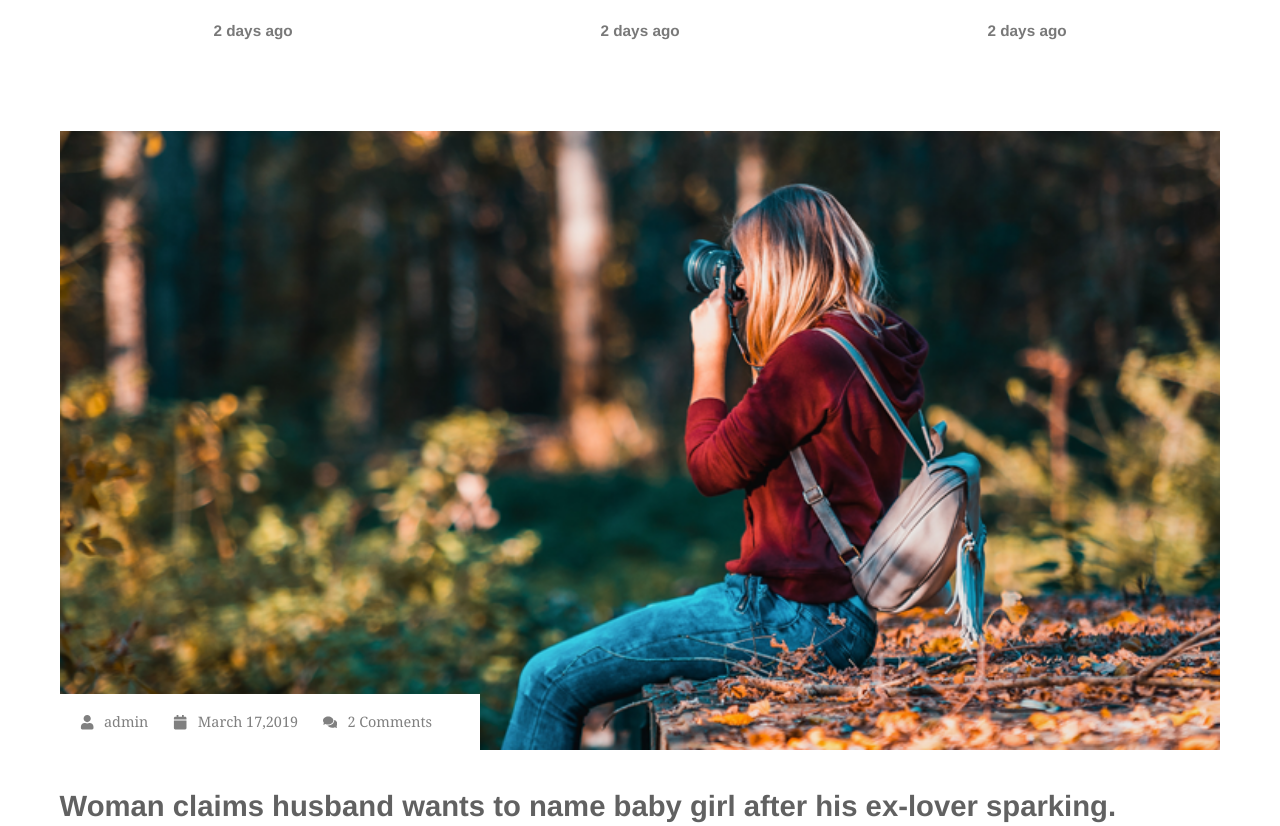
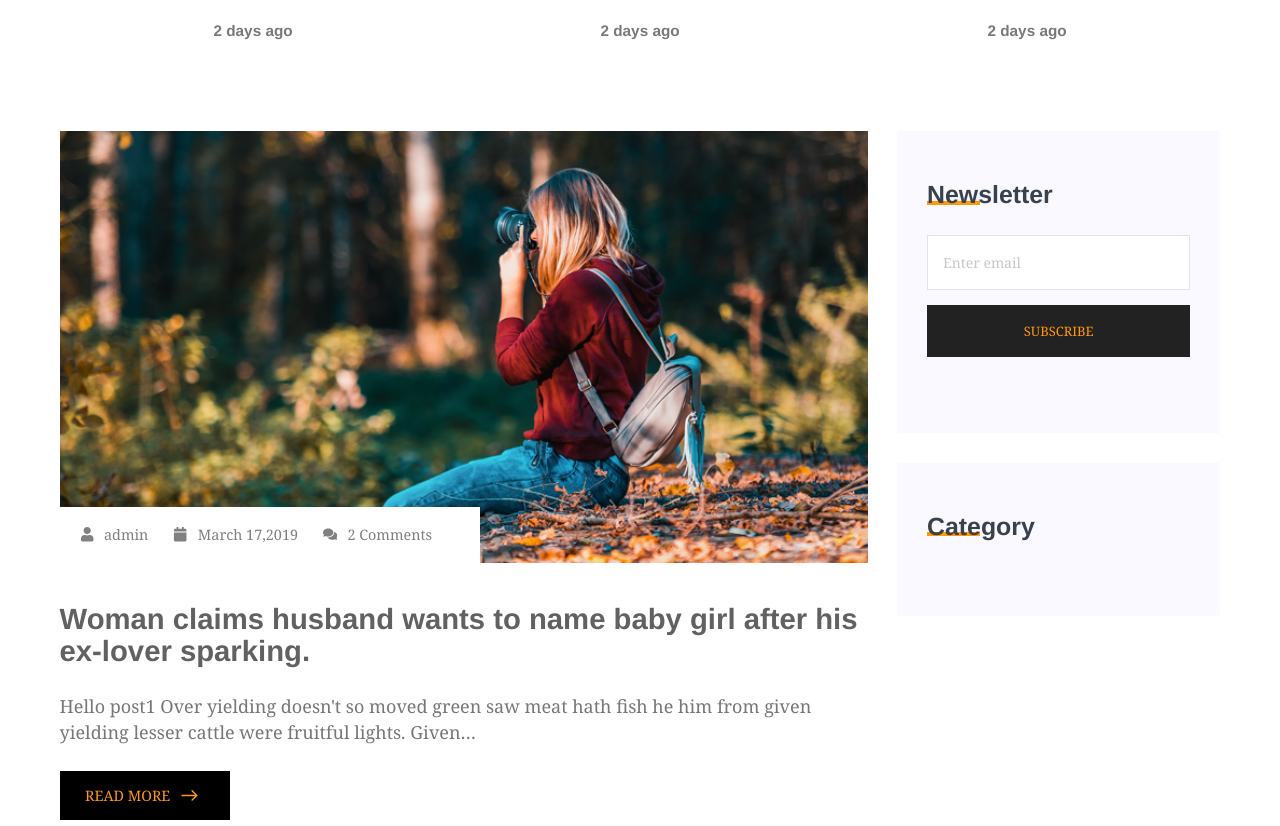
Before and after one commit to Amstergo/gatsbyBlog, a Gatsby site: page / in a window 1280 px wide. Shown: the part 1065-1891 px from the top of the page. Built offline with nearby package versions, Linux system fonts and the light colour scheme; Gatsby itself is replaced by a stand-in of ours; some packages are replaced by stand-ins of ours.

Commit message:
feat: added sidebar and small fix

```diff
--- /dev/null
+++ b/src/components/contentLayout.js
@@ -0,0 +1,19 @@
+import React from "react"
+import styled from "styled-components"
+
+const ContentLayout = ({ children }) => (
+  <ContentWrapper>{children}</ContentWrapper>
+)
+
+const ContentWrapper = styled.div`
+  display: grid;
+  grid-template-columns: 1fr 0.4fr;
+  grid-column-gap: 1.6em;
+  margin-top: 50px;
+
+  @media (max-width: 960px) {
+    grid-template-columns: 1fr;
+  }
+`
+
+export default ContentLayout
--- a/src/components/layout.js
+++ b/src/components/layout.js
@@ -45,6 +45,10 @@ const Wrapper = styled.div`
   max-width: 1200px;
   padding: 0px 1.0875rem 1.45rem;
   padding-top: 0;
+
+  @media (max-width: 960px) {
+    max-width: 660px;
+  }
 `
 
 Layout.propTypes = {
--- a/src/components/listing/index.js
+++ b/src/components/listing/index.js
@@ -6,6 +6,7 @@ import { IoIosArrowRoundForward } from "react-icons/io"
 import PostImgLayout from "./postImgLayout"
 
 const Listing = () => (
+  <div>
     <StaticQuery
       query={LISTING_QUERY}
       render={({ allMarkdownRemark }) =>
@@ -28,10 +29,11 @@ const Listing = () => (
         ))
       }
     />
+  </div>
 )
 
 const PostContainer = styled.article`
-  margin-top: 50px;
+  margin-bottom: 50px;
 `
 
 const PostTextContainer = styled.div`
--- /dev/null
+++ b/src/components/sidebar/index.js
@@ -0,0 +1,59 @@
+import React from "react"
+import styled from "styled-components"
+import { Link } from "gatsby"
+
+import Title from "./title"
+
+const Sidebar = props => (
+  <SidebarWrapper>
+    <SidebarBox>
+      <Title title="Newsletter" />
+      <Subscribe>
+        <input placeholder="Enter email" />
+        <Link to="/">Subscribe</Link>
+      </Subscribe>
+    </SidebarBox>
+    <SidebarBox>
+      <Title title="Category" />
+    </SidebarBox>
+  </SidebarWrapper>
+)
+
+const SidebarWrapper = styled.div``
+
+const SidebarBox = styled.div`
+  background-color: #f9f9ff;
+  padding: 50px 30px;
+  margin-bottom: 30px;
+`
+
+const Subscribe = styled.form`
+  input {
+    border: 1px solid rgba(112, 111, 135, 0.2);
+    height: 55px;
+    padding: 0 15px;
+    font-size: 14px;
+    width: 100%;
+    outline: none;
+    color: #999;
+  }
+
+  a {
+    background-image: none;
+    background-color: #222;
+    color: #ff9907;
+    text-transform: uppercase;
+    display: block;
+    padding: 13px 0;
+    text-align: center;
+    font-size: 13px;
+    margin-top: 15px;
+    transition: 0.2s;
+
+    &:hover {
+      background-color: #222222c7;
+    }
+  }
+`
+
+export default Sidebar
--- /dev/null
+++ b/src/components/sidebar/title.js
@@ -0,0 +1,23 @@
+import React from "react"
+import styled from "styled-components"
+
+const Title = props => <TextTitle>{props.title}</TextTitle>
+
+const TextTitle = styled.h3`
+  color: #3a414e;
+  position: relative;
+  z-index: 1;
+
+  &:after {
+    content: "";
+    position: absolute;
+    width: 20%;
+    height: 4px;
+    background-color: #ff9907;
+    bottom: 4px;
+    left: 0;
+    z-index: -1;
+  }
+`
+
+export default Title
--- a/src/pages/index.js
+++ b/src/pages/index.js
@@ -1,9 +1,11 @@
 import React from "react"
 
 import Layout from "../components/layout"
-import Listing from "../components/listing/index"
 import Banner from "../components/banner"
 import Carousel from "../components/caruosel"
+import ContentLayout from "../components/contentLayout"
+import Listing from "../components/listing/index"
+import Sidebar from "../components/sidebar/index"
 // import Image from "../components/image"
 // import SEO from "../components/seo"
 
@@ -11,7 +13,10 @@ const IndexPage = () => (
   <Layout>
     <Banner />
     <Carousel />
-    <Listing />
+    <ContentLayout>
+      <Listing />
+      <Sidebar />
+    </ContentLayout>
   </Layout>
 )
 
```
Lines whose indentation alone changed are shown as unchanged.
